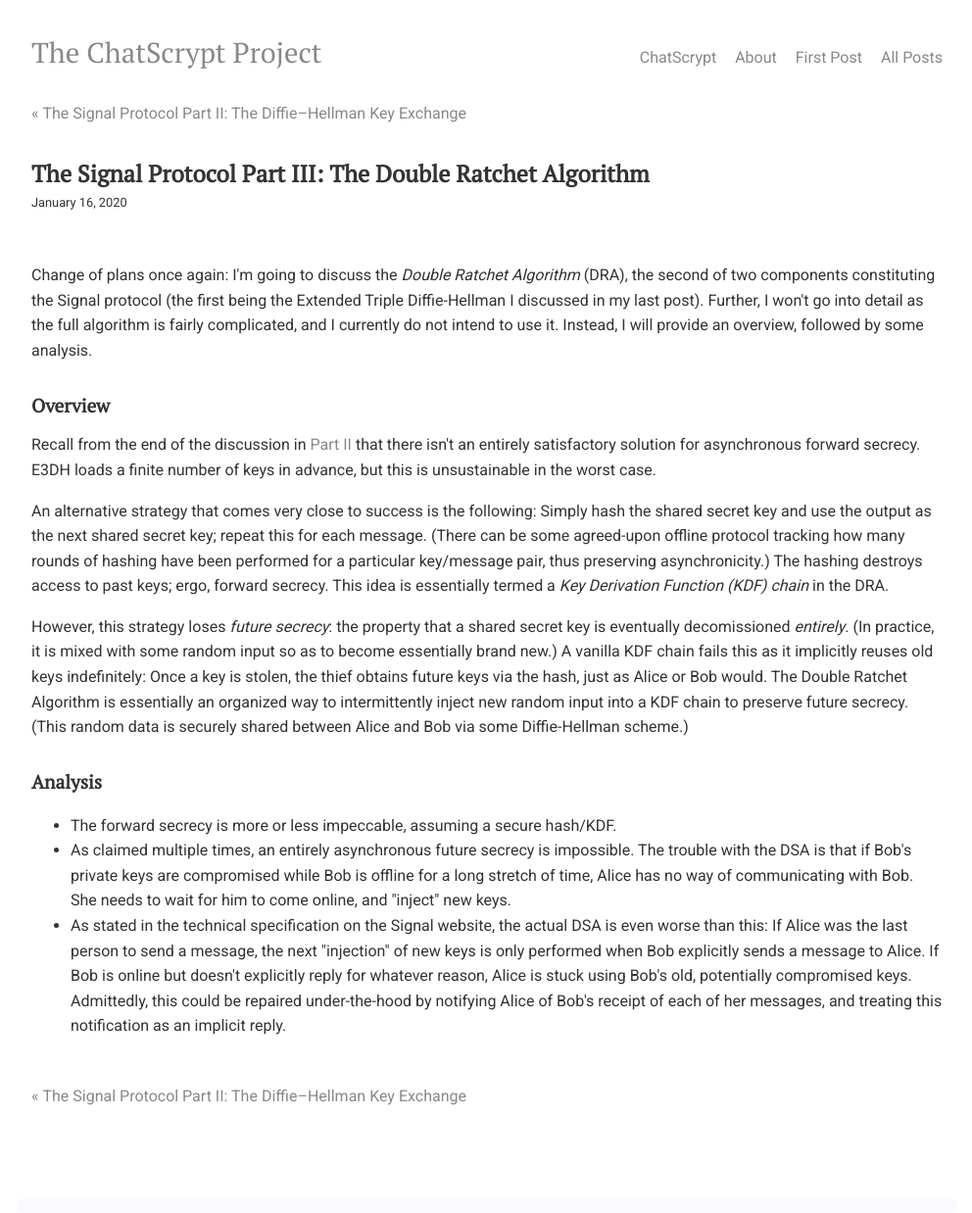
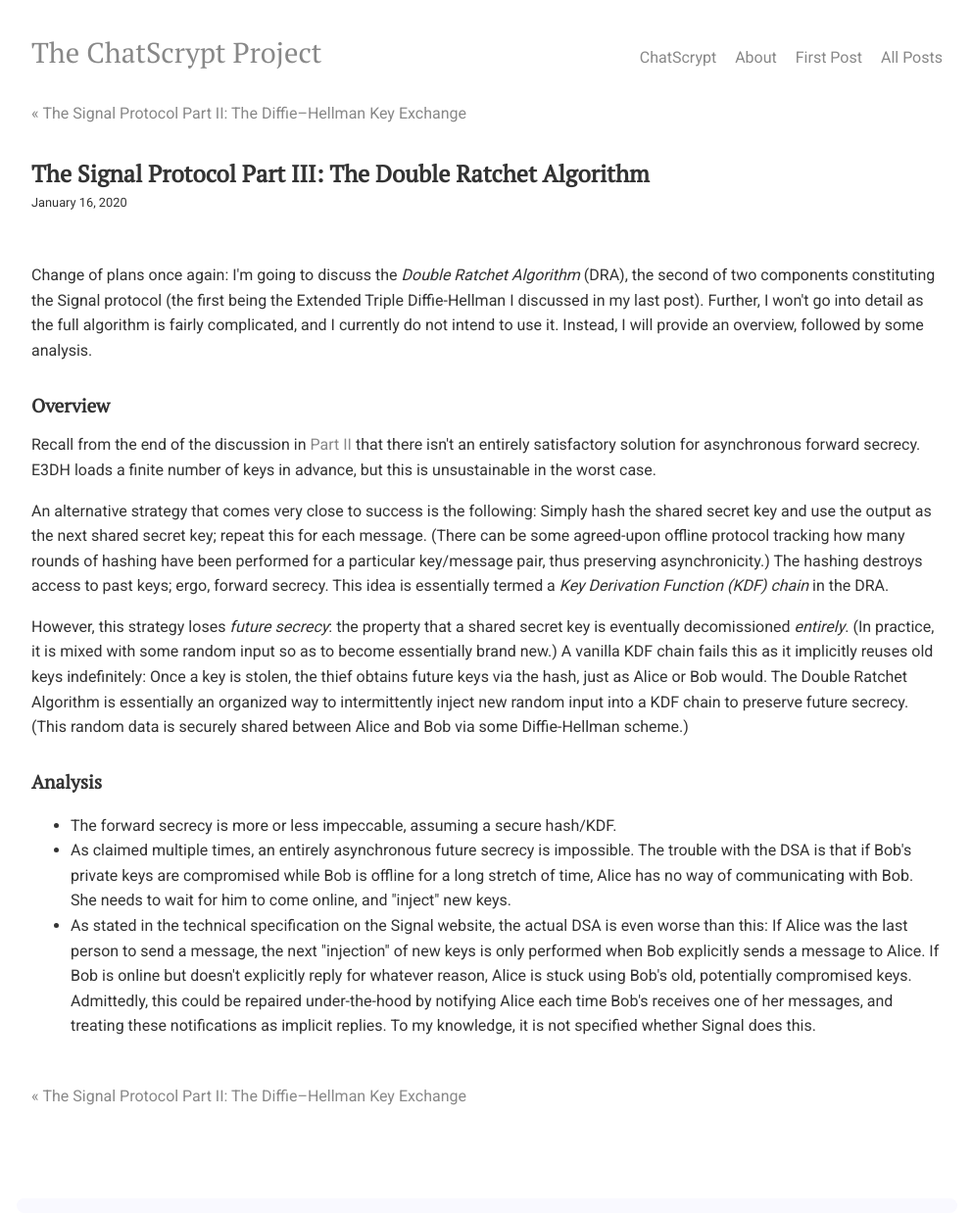
Before and after one commit to chatscrypt/chatscrypt.github.io, a Jekyll site: the page built from _posts/2020-01-16-the-signal-protocol-part-iii-the-double-ratchet-algorithm.html, in a window 1280 px wide. Shown: the whole page at 98% size, without its empty margins (143-1135 px from the left). Built offline with Jekyll 4.4.1, drawn with Linux system fonts in a browser that asks for light colours; comment, search, counter and statistics services are not loaded.

Commit message:
Update 2020-01-16-the-signal-protocol-part-iii-the-double-ratchet-algorithm.html

```diff
--- a/_posts/2020-01-16-the-signal-protocol-part-iii-the-double-ratchet-algorithm.html
+++ b/_posts/2020-01-16-the-signal-protocol-part-iii-the-double-ratchet-algorithm.html
@@ -24,7 +24,7 @@
 
 <li> As claimed multiple times, an entirely asynchronous future secrecy is impossible. The trouble with the DSA is that if Bob's private keys are compromised while Bob is offline for a long stretch of time, Alice has no way of communicating with Bob. She needs to wait for him to come online, and "inject" new keys.
 
-<li>As stated in the technical specification on the Signal website, the actual DSA is even worse than this: If Alice was the last person to send a message, the next "injection" of new keys is only performed when Bob explicitly sends a message to Alice. If Bob is online but doesn't explicitly reply for whatever reason, Alice is stuck using Bob's old, potentially compromised keys. Admittedly, this could be repaired under-the-hood by notifying Alice of Bob's receipt of each of her messages, and treating this notification as an implicit reply.
+<li>As stated in the technical specification on the Signal website, the actual DSA is even worse than this: If Alice was the last person to send a message, the next "injection" of new keys is only performed when Bob explicitly sends a message to Alice. If Bob is online but doesn't explicitly reply for whatever reason, Alice is stuck using Bob's old, potentially compromised keys. Admittedly, this could be repaired under-the-hood by notifying Alice each time Bob's receives one of her messages, and treating these notifications as implicit replies. To my knowledge, it is not specified whether Signal does this.
 
 
 </ul>
```
